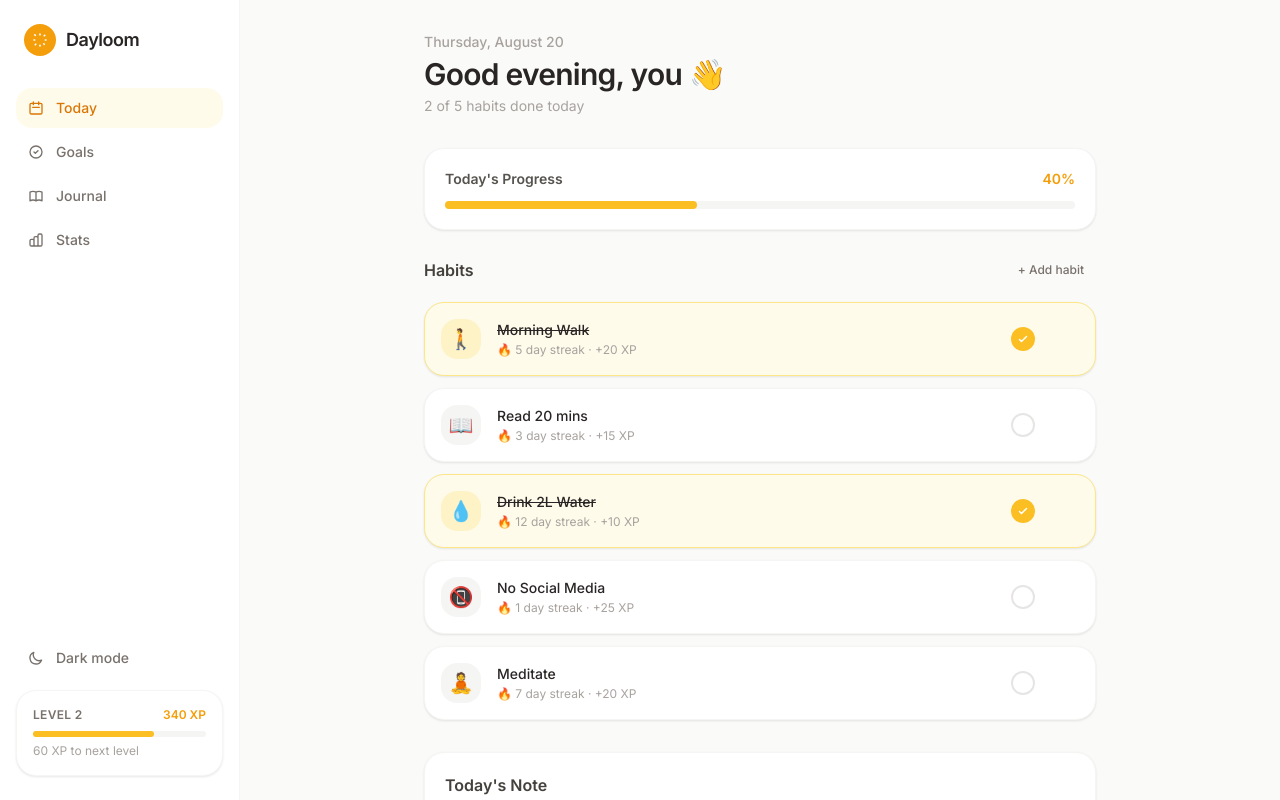
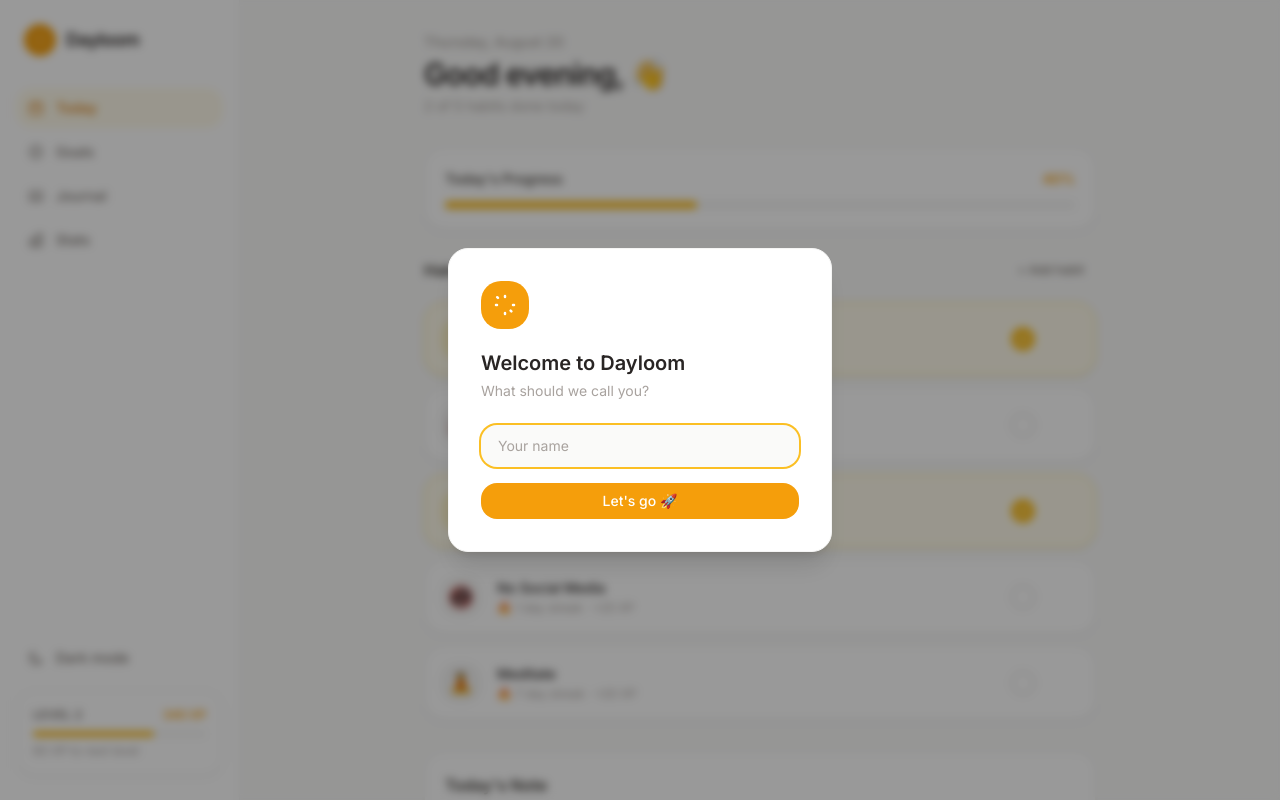
Before and after one commit to WisaniOChauke/UpStreak, a Nuxt app: page / in a window 1280 px wide. Shown: the top 800 px of the page. Built offline with nearby package versions, Linux system fonts and the light colour scheme.

Commit message:
Add profile name setup, fix devServer auto-open, add README

```diff
--- a/layouts/default.vue
+++ b/layouts/default.vue
@@ -66,6 +66,27 @@
 
     </div>
   </div>
+
+  <!-- Profile Setup Modal -->
+  <div v-if="showProfileSetup" class="fixed inset-0 bg-black/40 backdrop-blur-sm flex items-center justify-center z-50">
+    <div class="bg-white dark:bg-stone-900 border border-stone-100 dark:border-stone-800 rounded-2xl p-8 w-full max-w-sm mx-4 shadow-xl">
+      <div class="w-12 h-12 rounded-2xl bg-amber-500 flex items-center justify-center mb-5">
+        <svg class="w-6 h-6 text-white" fill="none" viewBox="0 0 24 24" stroke="currentColor" stroke-width="2.5">
+          <path stroke-linecap="round" stroke-linejoin="round" d="M12 3v1m0 16v1M4.22 4.22l.707.707m12.728 12.728.707.707M3 12h1m16 0h1" />
+        </svg>
+      </div>
+      <h2 class="text-xl font-semibold text-stone-800 dark:text-stone-100 mb-1">Welcome to Dayloom</h2>
+      <p class="text-sm text-stone-400 mb-6">What should we call you?</p>
+      <input
+        v-model="nameInput"
+        class="input dark:bg-stone-800 dark:border-stone-700 dark:text-stone-100 w-full mb-4"
+        placeholder="Your name"
+        @keyup.enter="saveName"
+        autofocus
+      />
+      <button class="btn-primary w-full" :disabled="!nameInput.trim()" @click="saveName">Let's go 🚀</button>
+    </div>
+  </div>
 </template>
 
 <script setup lang="ts">
@@ -73,7 +94,15 @@ import { useDayloomStore } from '~/stores/dayloom'
 import { storeToRefs } from 'pinia'
 
 const store = useDayloomStore()
-const { xp, level, xpPercent, xpToNext, darkMode } = storeToRefs(store)
+const { xp, level, xpPercent, xpToNext, darkMode, profile } = storeToRefs(store)
+
+const showProfileSetup = computed(() => !profile.value.name)
+const nameInput = ref('')
+
+const saveName = () => {
+  if (!nameInput.value.trim()) return
+  store.setName(nameInput.value.trim())
+}
 
 const nav = [
   { to: '/',        label: 'Today',   icon: resolveComponent('IconToday') },
--- a/nuxt.config.ts
+++ b/nuxt.config.ts
@@ -1,4 +1,5 @@
 export default defineNuxtConfig({
+  devServer: { open: '/' },
   compatibilityDate: '2024-04-03',
   devtools: { enabled: true },
   modules: [
--- a/pages/index.vue
+++ b/pages/index.vue
@@ -4,7 +4,7 @@
     <!-- Header -->
     <div class="mb-8">
       <p class="text-sm text-stone-400 font-medium mb-1">{{ formattedDate }}</p>
-      <h1 class="text-3xl font-semibold text-stone-800 dark:text-stone-100 tracking-tight">Good {{ greeting }}, you 👋</h1>
+      <h1 class="text-3xl font-semibold text-stone-800 dark:text-stone-100 tracking-tight">Good {{ greeting }}, {{ store.profile.name }} 👋</h1>
       <p class="text-stone-400 mt-1 text-sm">{{ completedToday }} of {{ habits.length }} habits done today</p>
     </div>
 
--- a/stores/dayloom.ts
+++ b/stores/dayloom.ts
@@ -55,6 +55,7 @@ export const useDayloomStore = defineStore('dayloom', {
   state: () => ({
     xp: 340,
     darkMode: false,
+    profile: { name: '' },
     habits: [
       { id: '1', name: 'Morning Walk',    icon: '🚶', color: 'amber',  completedDates: [today()], streak: 5,  xpReward: 20 },
       { id: '2', name: 'Read 20 mins',    icon: '📖', color: 'blue',   completedDates: [],         streak: 3,  xpReward: 15 },
@@ -215,6 +216,10 @@ export const useDayloomStore = defineStore('dayloom', {
       this.reminderTime = time
       this.remindersEnabled = enabled
     },
+
+    setName(name: string) {
+      this.profile.name = name
+    },
   },
 
   persist: true,
```
Also changed, not shown: 1 other file (tests, documents, lock files or other folders).
